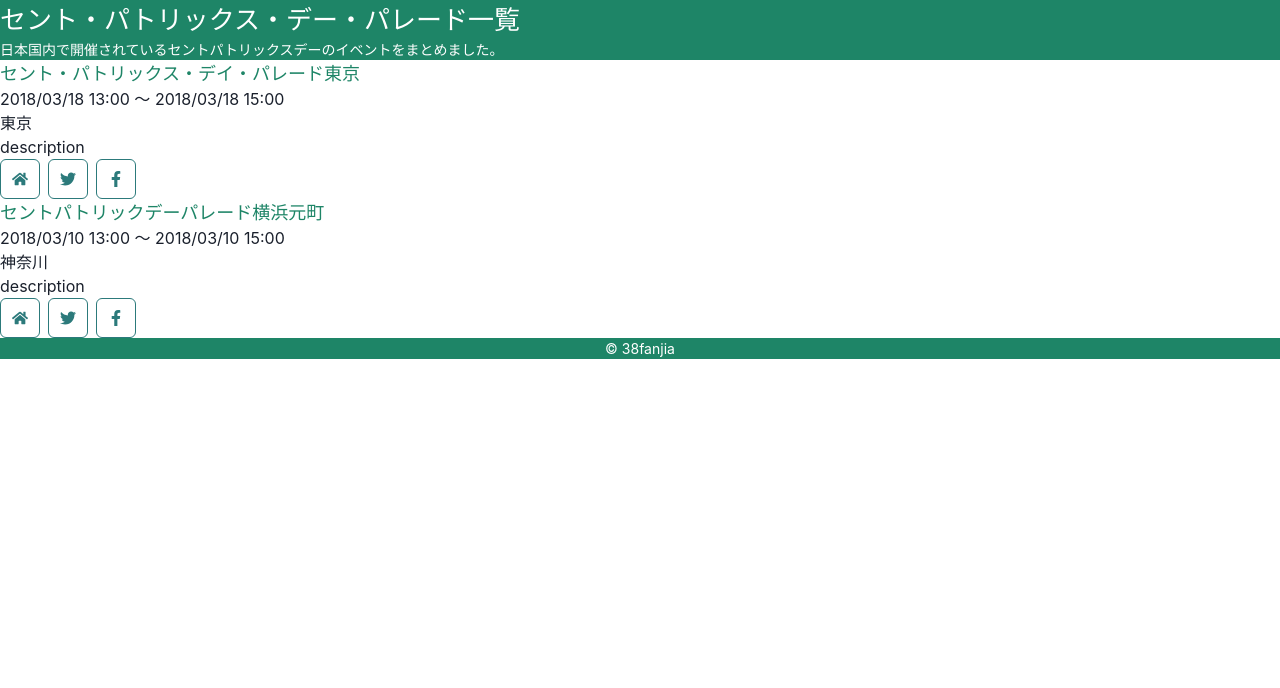
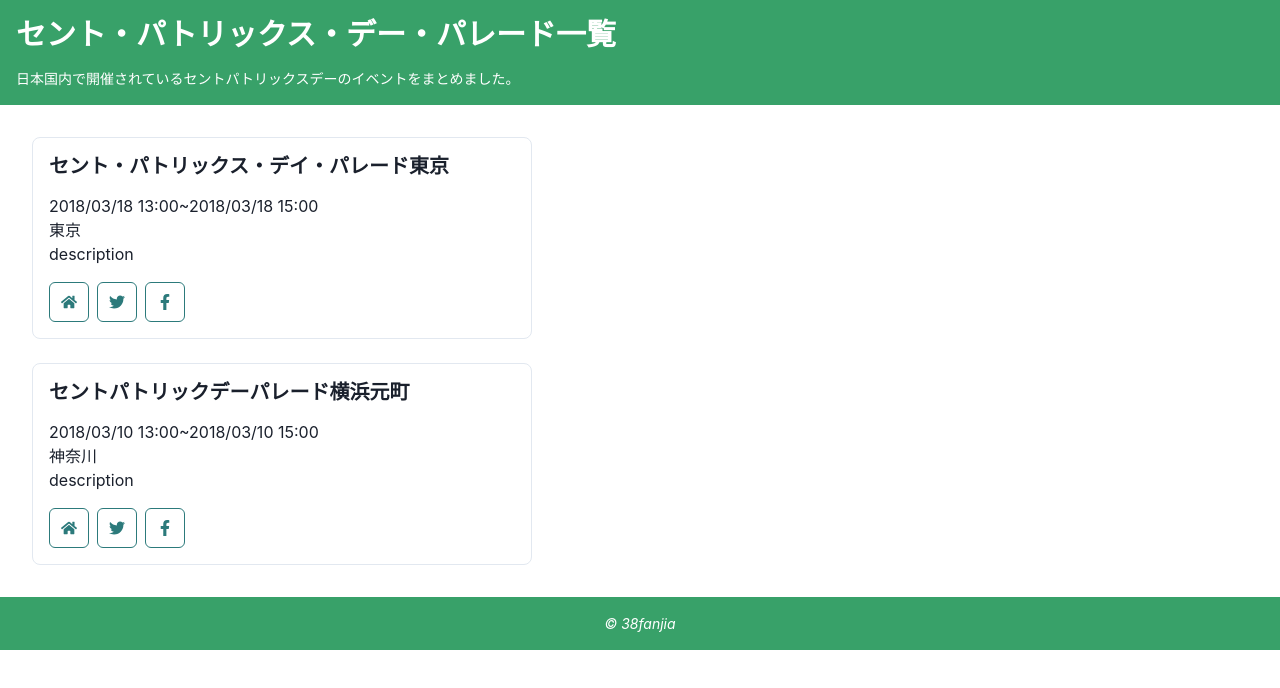
Before and after one commit to fanjia38/st-patricks-day-japan, a Next.js app: page / in a window 1280 px wide. Shown: the top 688 px of the page. Built offline with nearby package versions, Linux system fonts and the light colour scheme.

Commit message:
:art: スタイルを、 chakraUI に書き換える

```diff
--- a/pages/index.tsx
+++ b/pages/index.tsx
@@ -1,42 +1,23 @@
-import styled from 'styled-components'
+import { Box, Center, Text, Heading } from '@chakra-ui/react'
+
 import ParadeContainer from '../src/presentational/molecules/paradeContainer'
 
 const Index = ({list}) => {
   return (
     <>
-      <Header>
-        <Title>セント・パトリックス・デー・パレード一覧</Title>
-        <Description>日本国内で開催されているセントパトリックスデーのイベントをまとめました。</Description>
-      </Header>
+      <Box p={4} bg="green.500" color="white">
+        <Heading size="lg" mb={4}>セント・パトリックス・デー・パレード一覧</Heading>
+        <Text fontSize="sm">日本国内で開催されているセントパトリックスデーのイベントをまとめました。</Text>
+      </Box>
       <ParadeContainer list={list} />
-      <Footer>
-        <Copyright>&copy; 38fanjia</Copyright>
-      </Footer>
+      <Center p={4} bg="green.500" color="white">
+        <Text fontSize="sm" as="i">&copy; 38fanjia</Text>
+      </Center>
     </>
   )
 }
 
 export default Index
-
-const Header = styled.header`
-  background-color: #1e8567;
-  color: #fff;
-`
-const Title = styled.h1`
-  font-size: 26px;
-`
-const Description = styled.p`
-  font-size: 14px;
-`
-
-const Footer = styled.footer`
-  background-color: #1e8567;
-  color: #fff;
-`
-const Copyright = styled.p`
-  font-size: 14px;
-  text-align: center;
-`
 
 // パレード情報
 // TODO: プロジェクト内にデータを持つのではなく、 API で取得するようにする？
--- a/src/presentational/atoms/paradeTitle.tsx
+++ /dev/null
@@ -1,15 +0,0 @@
-import React from 'react'
-import styled from 'styled-components'
-
-const ParadeTitle = (props) => {
-  return (
-    <Title>{props.title}</Title>
-  )
-}
-
-const Title = styled.h2`
-  color: #1e8567;
-  font-size: 18px;
-`
-
-export default ParadeTitle
--- a/src/presentational/molecules/contactList.tsx
+++ b/src/presentational/molecules/contactList.tsx
@@ -1,4 +1,3 @@
-import React from 'react'
 import { HStack, Box, Link, IconButton } from '@chakra-ui/react'
 import { FaHome, FaTwitter, FaFacebookF } from 'react-icons/fa'
 
@@ -16,7 +15,7 @@ function ContactList({items}) {
   }
 
   return (
-    <HStack>
+    <HStack mt={4}>
       {items.map((item, index) => (
         <Box key={index}>
           <Link key={index} href={item.url}>
--- a/src/presentational/molecules/paradeContainer.tsx
+++ b/src/presentational/molecules/paradeContainer.tsx
@@ -1,9 +1,14 @@
-import React, { Component } from 'react'
-import ParadeList from './paradeList'
+import { Stack } from '@chakra-ui/react'
 
-const ParadeContainer = ({list}) => {
+import ParadeItem from './paradeItem'
+
+function ParadeContainer ({list}) {
   return (
-    <ParadeList items={list} />
+    <Stack spacing="24px" p={8}>
+      {list.map((item, index) => (
+        <ParadeItem key={index} item={item} />
+      ))}
+    </Stack>
   )
 }
 
--- /dev/null
+++ b/src/presentational/molecules/paradeItem.tsx
@@ -0,0 +1,26 @@
+import { Box, Stack, Heading, Text } from '@chakra-ui/react'
+import dayjs from 'dayjs'
+
+import ContactList from './contactList'
+
+function ParadeItem ({item}) {
+  const {id, name, prefecture, start, end, description, contact} = item
+
+  const getScheduleText = (start, end) => {
+    const formatedStart = dayjs(start).format('YYYY/MM/DD HH:mm')
+    const formatedEnd = dayjs(end).format('YYYY/MM/DD HH:mm')
+    return `${formatedStart}~${formatedEnd}`
+  }
+
+  return (
+    <Box key={id} p={4} borderWidth={1} borderRadius="lg" w="500px">
+      <Heading size="md">{name}</Heading>
+      <Text mt={4}>{getScheduleText(start, end)}</Text>
+      <Text>{prefecture}</Text>
+      <Text>{description}</Text>
+      <ContactList items={contact} />
+    </Box>
+  )
+}
+
+export default ParadeItem
--- a/src/presentational/molecules/paradeList.tsx
+++ /dev/null
@@ -1,39 +0,0 @@
-import React from 'react'
-import styled from 'styled-components'
-
-import ParadeTitle from '../atoms/paradeTitle'
-import Schedule from './schedule'
-import ContactList from './contactList'
-
-const ParadeItem = (items) => {
-  return items.map(({id, name, prefecture, start, end, description, contact}) => {
-    return (
-      <li key={id}>
-        <ParadeTitle
-          title={name}
-        />
-        <Schedule
-          start={start}
-          end={end}
-        />
-        <p>{prefecture}</p>
-        <p>{description}</p>
-        <ContactList items={contact} />
-      </li>
-    )
-  })
-}
-
-const ParadeList = (props) => {
-  return (
-    <List>
-      {ParadeItem(props.items)}
-    </List>
-  )
-}
-
-const List = styled.ul`
-  list-style-type: none;
-`
-
-export default ParadeList
--- a/src/presentational/molecules/schedule.tsx
+++ /dev/null
@@ -1,14 +0,0 @@
-import React from 'react'
-import dayjs from 'dayjs'
-
-interface Props {
-  start: string
-  end: string
-}
-const Schedule = ({start, end}: Props) => {
-  return (
-    <p>{dayjs(start).format('YYYY/MM/DD HH:mm')} 〜 {dayjs(end).format('YYYY/MM/DD HH:mm')}</p>
-  )
-}
-
-export default Schedule
```
